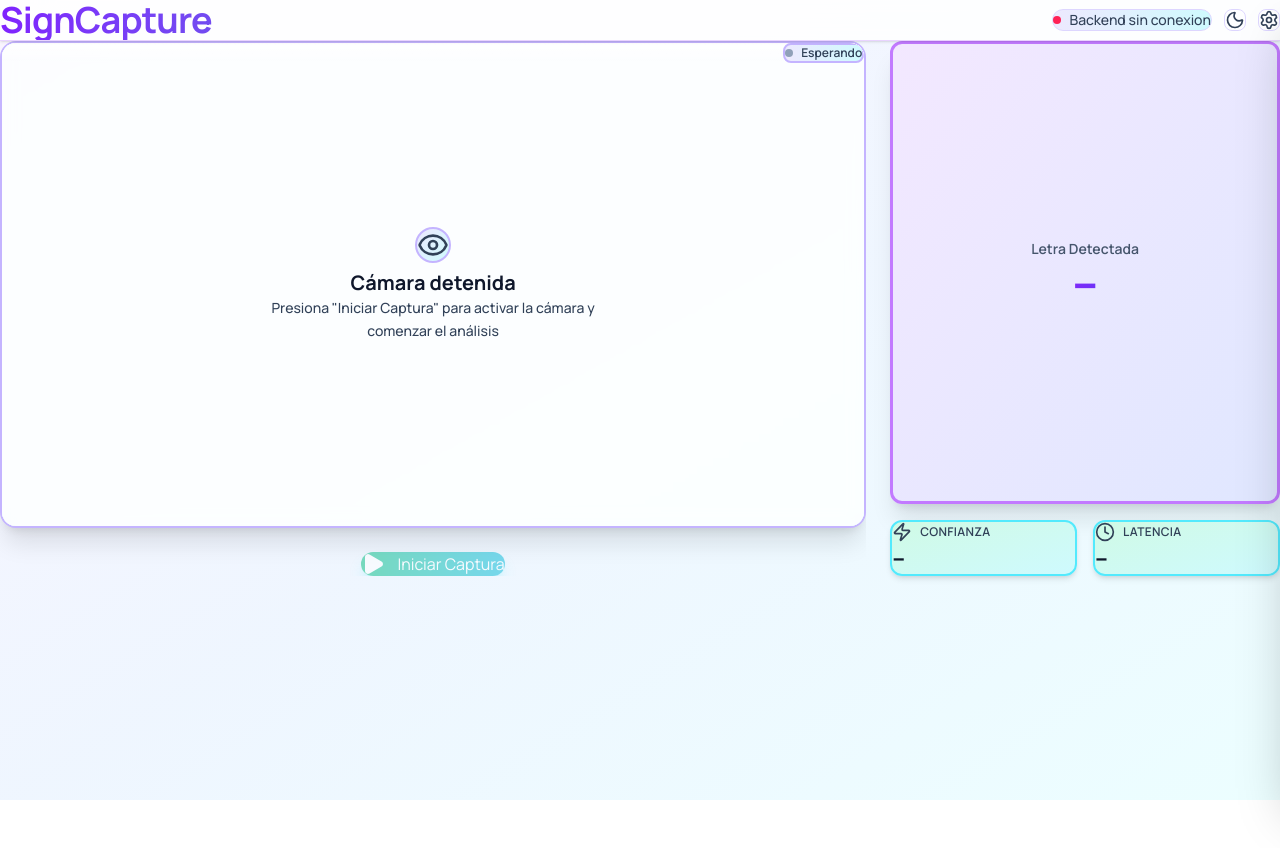
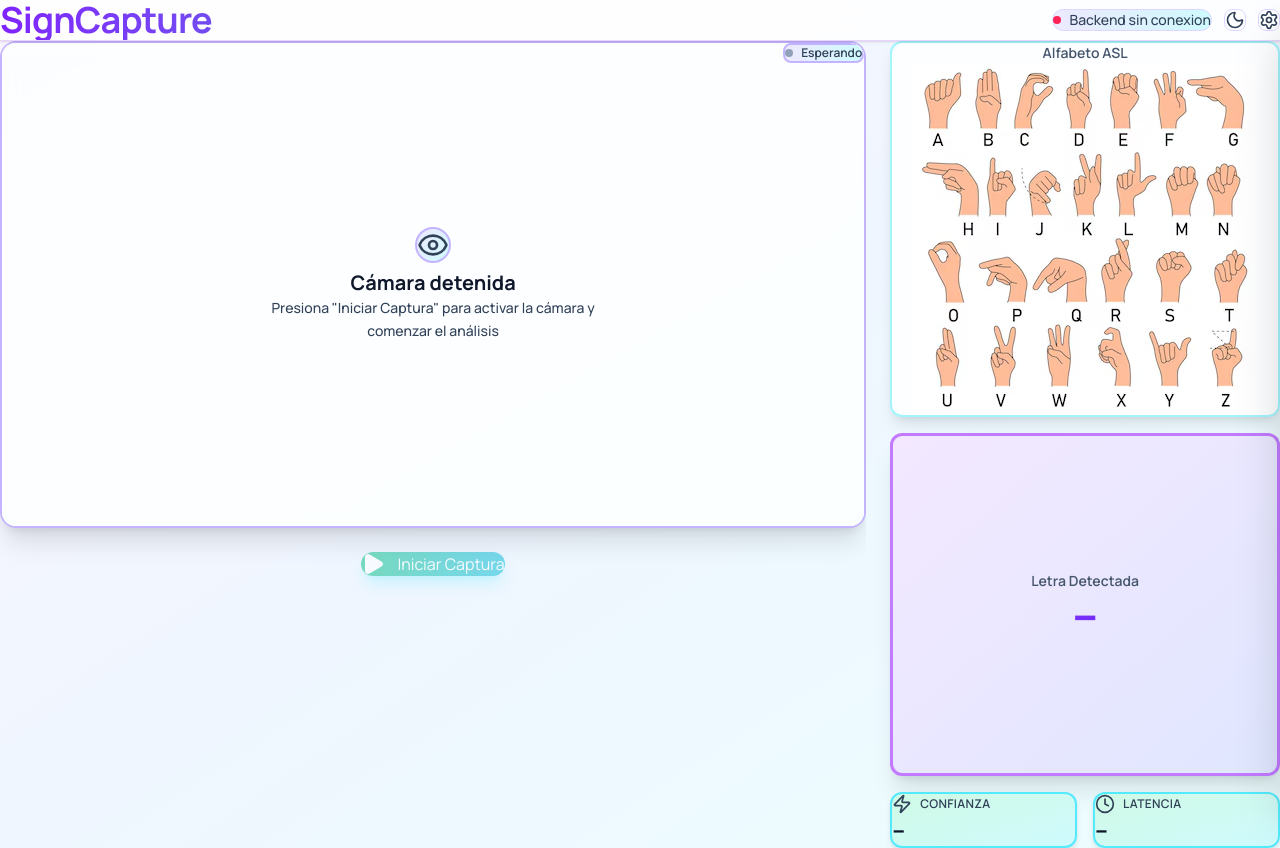
Before and after one commit to MarcosRM02/SignCapture-Front, a React (Vite) app: page / in a window 1280 px wide. Before the commit the page ends 800 px from the top, so only its background shows below. Built offline with nearby package versions, Linux system fonts and the light colour scheme; no server answers.

Commit message:
feat: Alfabeto ASl de referencia para el usuario añadido

```diff
--- a/src/pages/InferenceClient.jsx
+++ b/src/pages/InferenceClient.jsx
@@ -15,6 +15,8 @@ import {
   formatConfidence,
   getDisplayLetter,
 } from '../utils/inferencePresentation'
+
+const alphabetGuideSrc = `${import.meta.env.BASE_URL}ASL_Alphabet.png`
 
 function InferenceClient() {
   const [isControlCenterOpen, setIsControlCenterOpen] = useState(false)
@@ -160,9 +162,22 @@ function InferenceClient() {
 
           {/* Sidebar */}
           <aside className="flex flex-col gap-3 sm:gap-4 h-full min-h-[220px]">
+            <div className={`rounded-lg sm:rounded-xl border-2 shadow-lg ${isDarkMode ? 'border-slate-600 bg-slate-800/80' : 'border-cyan-200 bg-white/85'}`}>
+              <div className="px-3 py-4 sm:px-4 sm:py-5 md:px-5 md:py-6">
+                <p className={`text-xs sm:text-sm font-semibold mb-3 text-center ${isDarkMode ? 'text-slate-400' : 'text-slate-600'}`}>
+                  Alfabeto ASL
+                </p>
+                <img
+                  src={alphabetGuideSrc}
+                  alt="Guia visual del alfabeto ASL"
+                  className="mx-auto h-52 w-full max-w-none object-contain sm:h-60 md:h-[18rem] lg:h-[22rem]"
+                />
+              </div>
+            </div>
+
             {/* Prediction Display - Large Letter Box */}
-            <div className={`flex-1 min-h-[220px] rounded-lg sm:rounded-xl border-3 flex items-center justify-center shadow-xl ${isDarkMode ? 'bg-gradient-to-br from-slate-700 to-slate-800 border-purple-500' : 'bg-gradient-to-br from-purple-100 to-indigo-100 border-purple-400'}`}>
-              <div className="text-center">
+            <div className={`flex-1 min-h-[260px] sm:min-h-[280px] md:min-h-[343px] rounded-lg sm:rounded-xl border-3 flex items-center justify-center shadow-xl ${isDarkMode ? 'bg-gradient-to-br from-slate-700 to-slate-800 border-purple-500' : 'bg-gradient-to-br from-purple-100 to-indigo-100 border-purple-400'}`}>
+              <div className="w-full text-center px-4 py-5 sm:px-5 sm:py-6">
                 <p className={`text-xs sm:text-sm font-semibold mb-2 ${isDarkMode ? 'text-slate-400' : 'text-slate-600'}`}>
                   Letra Detectada
                 </p>
```
Also changed, not shown: public/ASL_Alphabet.png (added).
